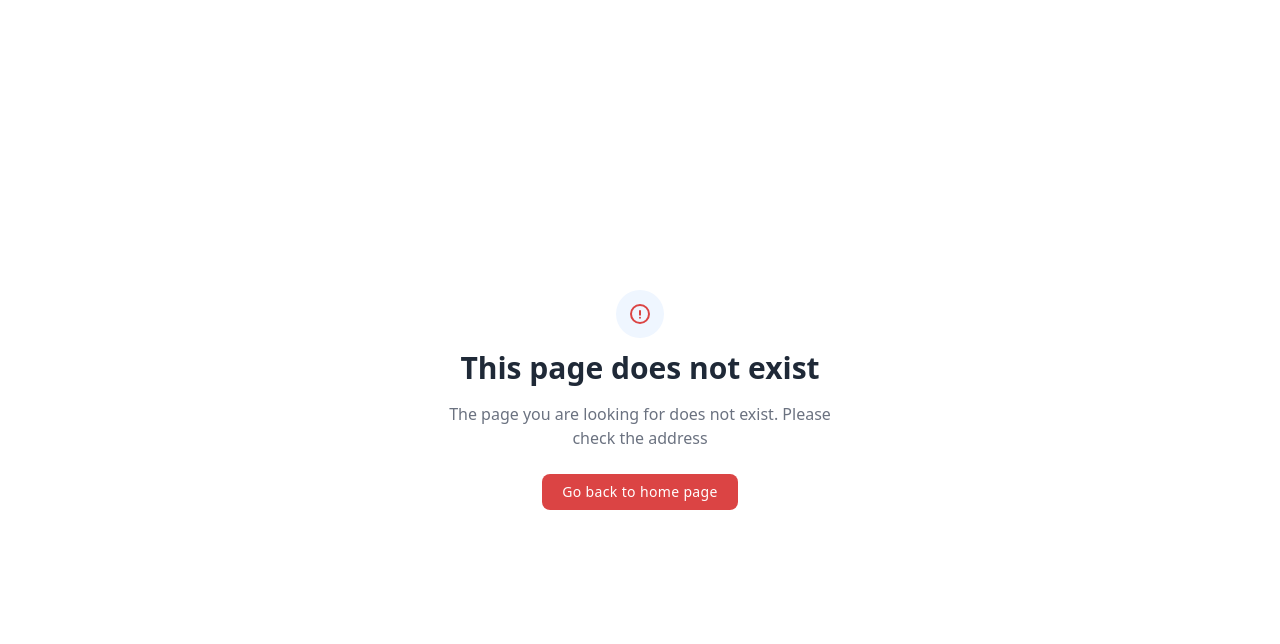
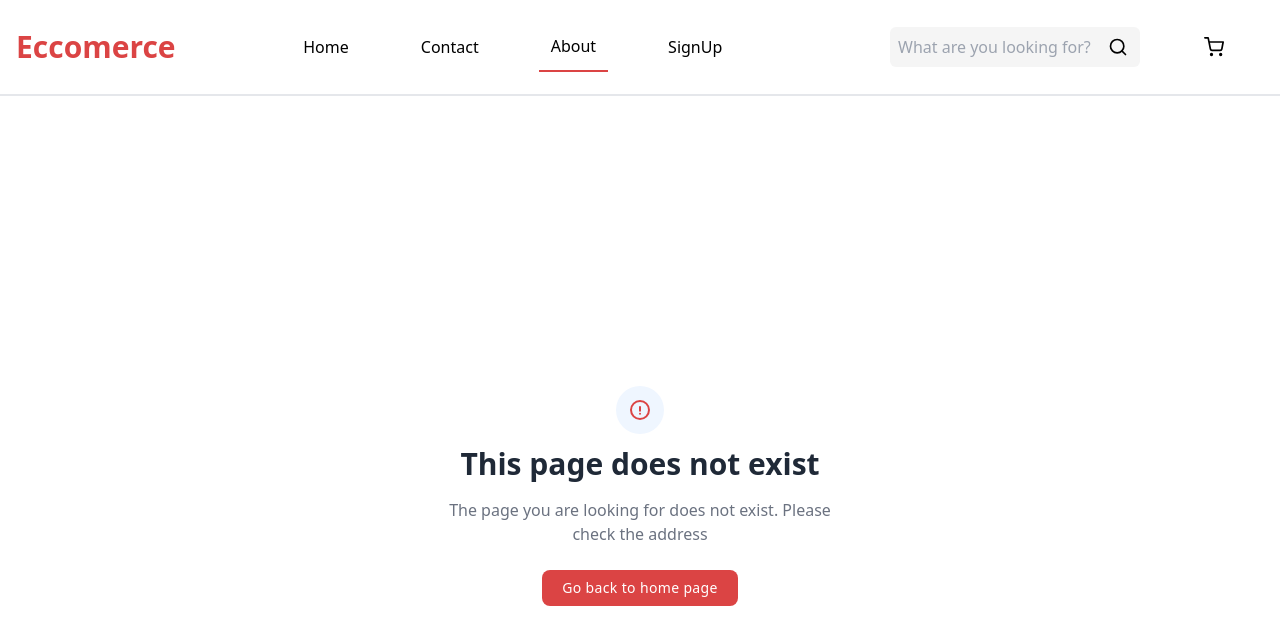
Before and after one commit to Ecommerce-0-1/Ecommerce, a React (Create React App) app in the folder client/: page /about in a window 1280 px wide. Shown: the top 644 px of the page. Built offline with nearby package versions, Linux system fonts and the light colour scheme.

Commit message:
Add Navbar page

```diff
--- a/client/src/components/ui/custom-inputs/CustomInput.jsx
+++ b/client/src/components/ui/custom-inputs/CustomInput.jsx
@@ -3,7 +3,8 @@ import PropTypes from "prop-types";
 const SHAPE_STYLES = {
   1: "bg-secondary_5 text-custom-3xl text-primary_2 border border-solid border-secondary_3 rounded-[53px] removeInputIcon",
   2: "bg-primary_4 text-4 text-primary_2 border border-solid border-secondary_3 rounded-custom-16 ps-6 pt-[2rem] removeInputIcon",
-  3: "border border-gray-300 rounded-md p-2 inline-block",
+  // For Search
+  3: "w-[250px] p-2 rounded-md bg-[#F5F5F5] inline-block ",
 };
 
 export default function CustomInput({
@@ -29,6 +30,7 @@ export default function CustomInput({
   const focusClass = withFocus
     ? "focus:outline-primary_1 transition-all duration-200"
     : "outline-none";
+
   const shapeClass = SHAPE_STYLES[shape] || 2;
 
   return (
--- a/client/src/pages/index.jsx
+++ b/client/src/pages/index.jsx
@@ -5,11 +5,13 @@ import Signup from "./website/Auth/SignUp";
 import NotFound from "./website/NotFound";
 import UnAuthorized from "./website/Unauthorized";
 import Home from "./website/Home";
+import TopNav from "./shared/TopNav";
 
 export default function Index() {
   return (
     <>
       <ScrollToTop />
+      <TopNav />
       <Routes>
         <Route path="/login" element={<Login/>} />
         <Route path="/signup" element={<Signup/>} />
--- /dev/null
+++ b/client/src/pages/shared/TopNav/index.jsx
@@ -0,0 +1,189 @@
+import { useState } from "react";
+import { AiOutlineClose, AiOutlineMenu } from "react-icons/ai";
+import { Link, useNavigate, useLocation } from "react-router-dom";
+import { usePublicContext } from "../../../providers/PublicContextProvider";
+import { deleteUserCookies } from "../../../utils/methods";
+import { toast, ToastContainer } from "react-toastify";
+import "react-toastify/dist/ReactToastify.css";
+import "../../../App.css";
+import CustomInput from "../../../components/ui/custom-inputs/CustomInput";
+import {
+  FiSearch,
+  FiHeart,
+  FiShoppingCart,
+  FiUser,
+  FiUsers,
+} from "react-icons/fi";
+
+const TopNav = () => {
+  const [nav, setNav] = useState(false);
+
+  const { isLog } = usePublicContext();
+  const navigate = useNavigate();
+  const location = useLocation();
+
+  const handleNav = () => {
+    setNav(!nav);
+  };
+
+  const handleLogout = () => {
+    deleteUserCookies();
+    navigate("/login");
+    window.location.reload();
+  };
+
+  const navItems = [
+    { id: 1, text: "Home", path: "/" },
+    { id: 2, text: "Contact", path: "/contact" },
+    { id: 3, text: "About", path: "/about" },
+    isLog
+      ? { id: 4, text: "Logout", onClick: handleLogout }
+      : { id: 4, text: "SignUp", path: "/signup" },
+  ].filter((item) => item);
+
+  return (
+    <div className="mx-auto flex h-24 max-w-[1980px] items-center px-4 border-b-2">
+      <h1 className="text-custom-3xl font-custom-bold text-primary">
+        Eccomerce
+      </h1>
+
+      {/* Desktop Navigation */}
+      <ul className="hidden md:flex flex-grow justify-center items-center">
+        {navItems?.map((item) => (
+          <li
+            key={item?.id}
+            className={`group relative m-6 cursor-pointer p-3 font-custom-medium duration-400 ${
+              item?.path && location?.pathname === item.path
+                ? "border-b-2 border-b-primary"
+                : ""
+            }`}
+          >
+            {item?.path ? (
+              <Link to={item?.path}>{item?.text}</Link>
+            ) : (
+              <button onClick={item?.onClick}>{item?.text}</button>
+            )}
+            {/* Underline span */}
+            <span className="absolute bottom-0 left-0 h-0.5 bg-primary w-0 transition-all duration-400 group-hover:w-full" />
+          </li>
+        ))}
+      </ul>
+
+      <div className="flex items-center xxsm:mx-auto xxsm:gap-12 sm:gap-20 md:gap-16 lg:m-10">
+        {/* Search Input */}
+        <div className="hidden lg:block">
+          <CustomInput
+            className=""
+            placeholder="What are you looking for?"
+            shape={3}
+            icon={
+              <FiSearch
+                className="cursor-pointer"
+                size={20}
+                cursor={true}
+                onClick={() => {
+                  alert("soon !");
+                }}
+              />
+            }
+          />
+        </div>
+
+        {/* Right Section Icons  */}
+        {isLog ? (
+          <>
+            <div>
+              <FiHeart
+                className="cursor-pointer"
+                size={20}
+                onClick={() => {
+                  alert("soon !");
+                }}
+              />
+            </div>
+            <div>
+              <FiShoppingCart
+                className="cursor-pointer"
+                size={20}
+                onClick={() => {
+                  alert("soon !");
+                }}
+              />
+            </div>
+            <div>
+              <FiUser
+                className="cursor-pointer"
+                size={20}
+                onClick={() => {
+                  alert("soon !");
+                }}
+              />
+            </div>
+          </>
+        ) : (
+          <>
+            <div>
+              <FiShoppingCart
+                className="cursor-pointer"
+                size={20}
+                onClick={() => {
+                  alert("soon !");
+                }}
+              />
+            </div>
+          </>
+        )}
+      </div>
+
+      {/* Mobile Menu Toggle */}
+      <button
+        onClick={handleNav}
+        className="text-button hover:text-buttonHover duration-300 relative z-100 ml-auto block md:hidden"
+      >
+        {nav ? <AiOutlineClose size={24} /> : <AiOutlineMenu size={24} />}
+      </button>
+
+      {/* Mobile Navigation */}
+      <ul
+        className={`fixed left-0 top-0 z-90 h-full w-[70%] border-r border-r-gray-200 bg-white shadow-2xl transition-all duration-500 ease-in-out md:hidden ${
+          nav ? "translate-x-0" : "-translate-x-full"
+        }`}
+      >
+        <div className="flex h-24 items-center border-b border-gray-200 px-4">
+          <h1 className="text-custom-2xl font-custom-bold text-primary">
+            Ecommerce
+          </h1>
+        </div>
+
+        {navItems.map((item) => (
+          <li
+            key={item.id}
+            className="border-b border-gray-200 last:border-b-0"
+          >
+            {item.path ? (
+              <Link
+                to={item.path}
+                className={`block p-4 font-custom-medium ${
+                  location.pathname === item.path
+                    ? "bg-primary/10 text-primary"
+                    : "text-textColor hover:bg-primary/10 hover:text-primary"
+                }`}
+              >
+                {item.text}
+              </Link>
+            ) : (
+              <button
+                onClick={item.onClick}
+                className="block w-full p-4 text-left font-custom-medium text-textColor hover:bg-primary/10 hover:text-primary"
+              >
+                {item.text}
+              </button>
+            )}
+          </li>
+        ))}
+      </ul>
+    </div>
+  );
+};
+
+export default TopNav;
```
